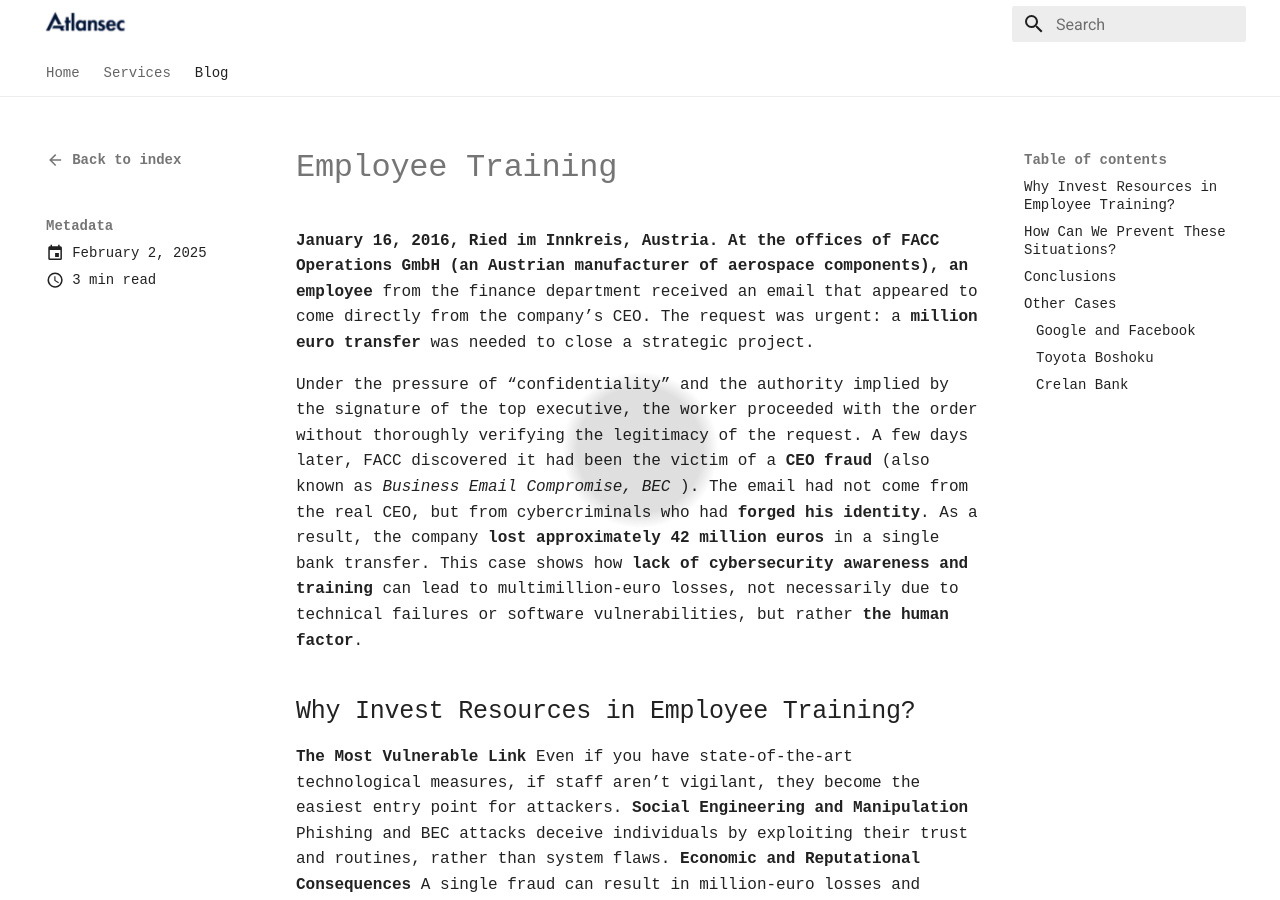
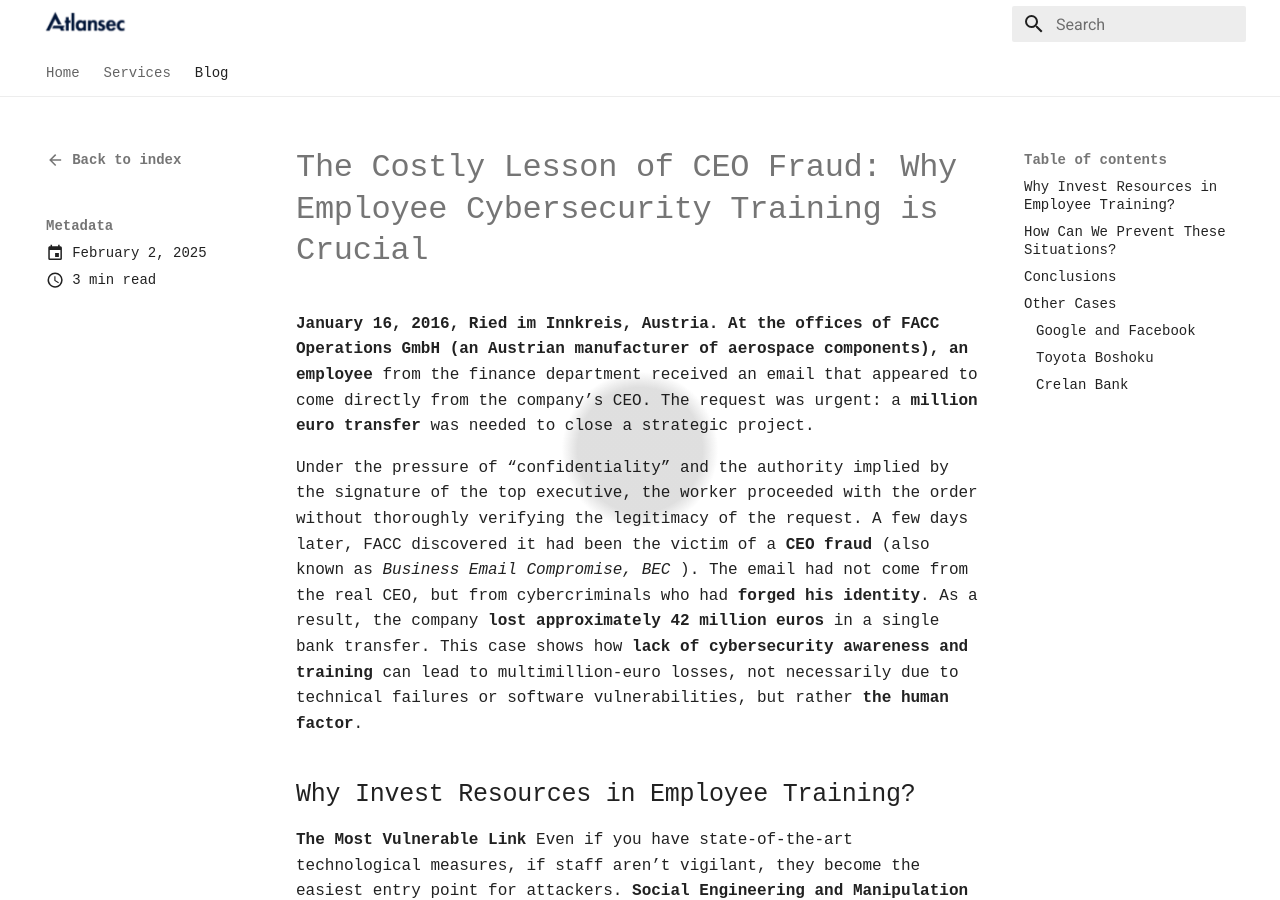
Before and after one commit to AtlanSec/Atlansec-Web, an MkDocs documentation site: the page built from docs/blog/posts/2-02-2025.md, in a window 1280 px wide and 900 px high. Built offline with MkDocs 1.6.1 and Material for MkDocs 9.7.7, drawn with Linux system fonts in a browser that asks for light colours.

Commit message:
Update title

```diff
--- a/docs/blog/posts/2-02-2025.md
+++ b/docs/blog/posts/2-02-2025.md
@@ -13,7 +13,7 @@
   - CyberThreats
 ---
 
-# Employee Training
+# The Costly Lesson of CEO Fraud: Why Employee Cybersecurity Training is Crucial
 
 **January 16, 2016, Ried im Innkreis, Austria. At the offices of FACC Operations GmbH (an Austrian manufacturer of aerospace components), an employee** from the finance department received an email that appeared to come directly from the company’s CEO. The request was urgent: a **million euro transfer** was needed to close a strategic project.
 
```
